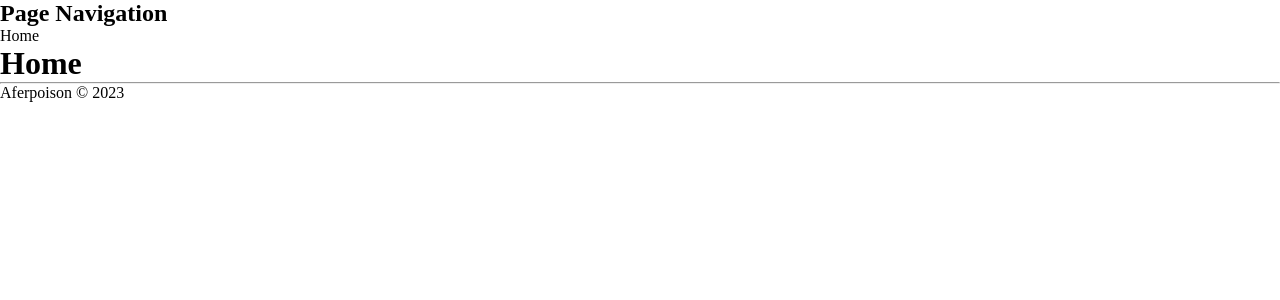
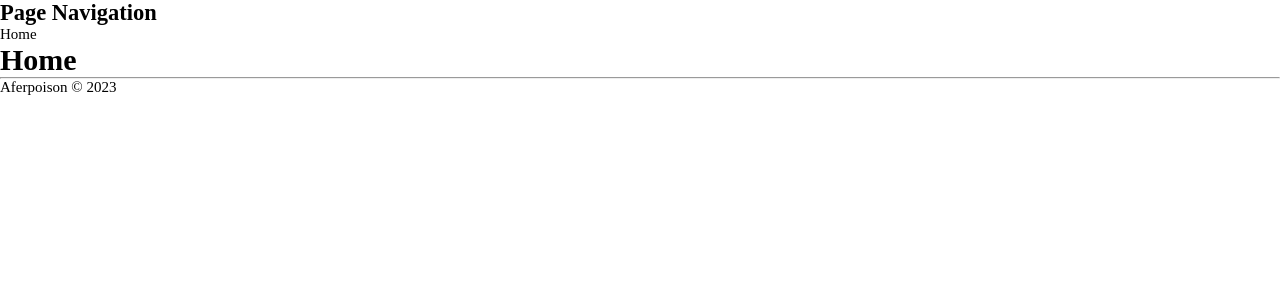
Before and after one commit to u32martinweiss/aferopoison, a React (Vite) app in the folder client/: page / in a window 1280 px wide. Shown: the top 300 px of the page. Built offline with nearby package versions, Linux system fonts and the light colour scheme.

Commit message:
FE: Scalable font size

```diff
--- a/client/src/App.tsx
+++ b/client/src/App.tsx
@@ -3,6 +3,7 @@
 import HomePage from './pages/HomePage';
 
 import './styles/reset.scss';
+import './styles/main.scss';
 
 const App = (): JSX.Element => (
   <Routes>
--- /dev/null
+++ b/client/src/styles/main.scss
@@ -0,0 +1,13 @@
+html {
+  font-size: 56.25%;
+}
+
+@media (min-width: 768px) {
+  html {
+    font-size: 62.5%;
+  }
+}
+
+body {
+  font-size: 1.5rem;
+}
```
